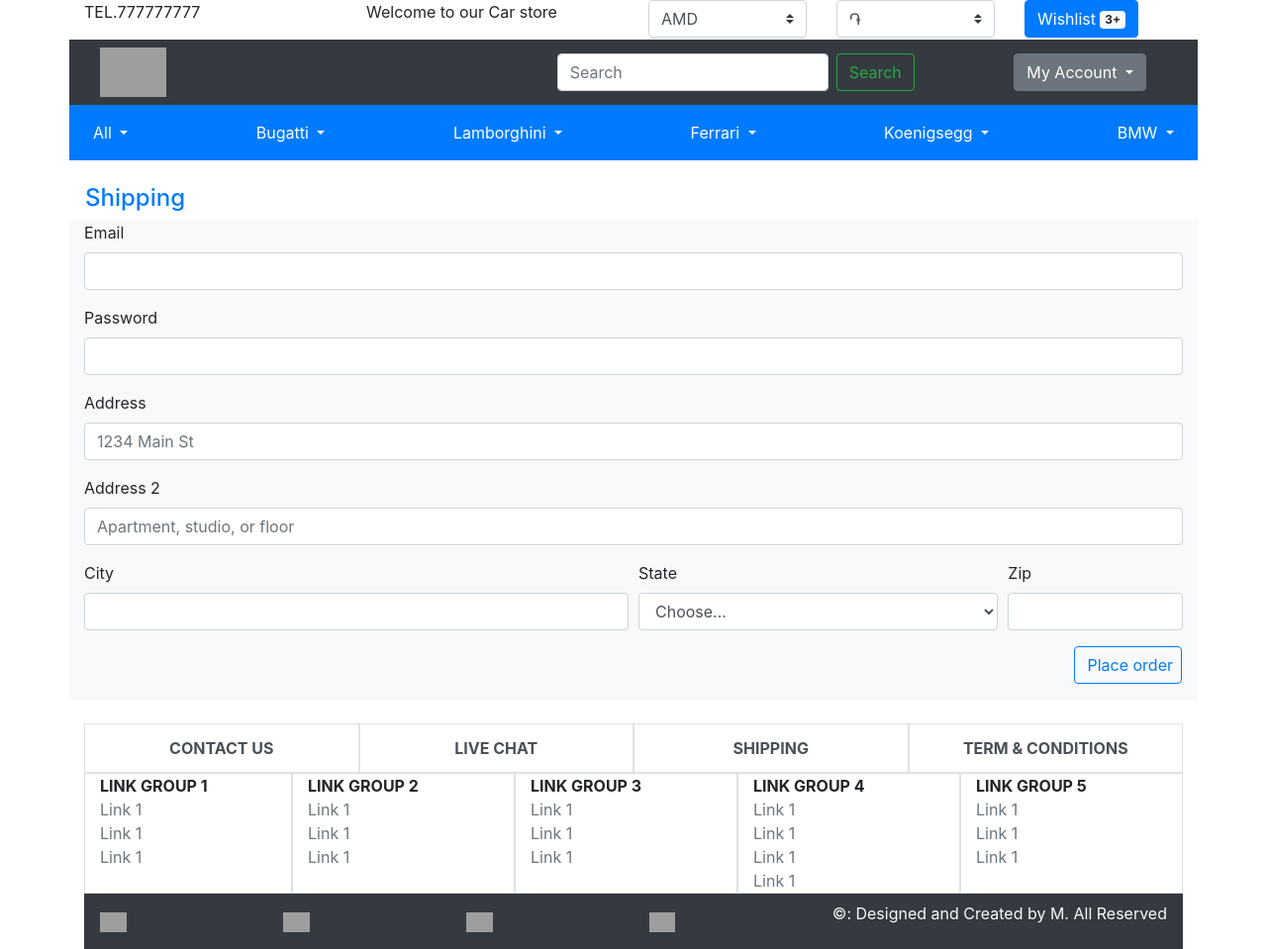
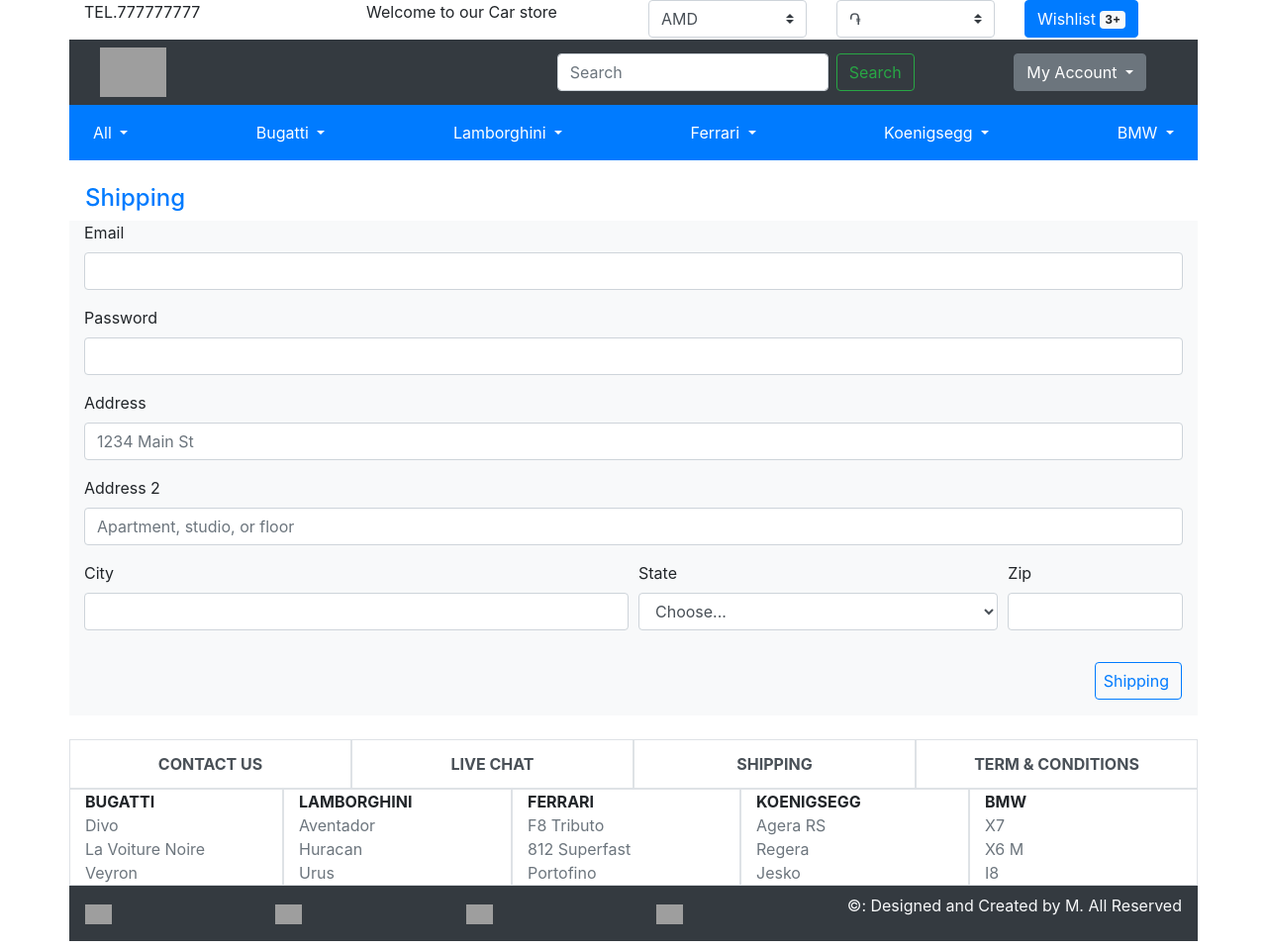
Before and after one commit to bootstrap777/shop, a plain HTML site: page shipping.html in a window 1280 px wide. Shown: the whole page at 99% size. Drawn offline with nearby package versions, Linux system fonts and the light colour scheme; grey boxes are pictures that could not be loaded.

Commit message:
Add files via upload

```diff
--- a/shipping.html
+++ b/shipping.html
@@ -165,8 +165,8 @@
 
 
       <main>
-      	<div class="row">
-      		<h4  class="text-primary px-3 col-12">Shipping</h4>
+        <div class="row">
+        	<h4  class="text-primary px-3 col-12">Shipping</h4>
       	 <form class="badge-light col-12">
 
   <div class="form-row">
@@ -204,11 +204,13 @@
       <input type="text" class="form-control" id="inputZip">
     </div>
   </div>
-   <div class="row d-flex justify-content-end pb-3 pr-3">
+  <div class="row d-flex justify-content-end pb-3 pr-3 pt-3">
 
-            <a href="order.html" class="btn btn-outline-primary pr-2">Place order</a>
+            <a href="order.html" class="btn btn-outline-primary pl-2">Shipping</a>
         </div>
         </div>
+
+    </div>
       </main>
 
 
@@ -245,48 +247,48 @@
     <div class="row">
       <div class="col-lg d-none d-lg-block col pr-0 border">
         <ul class="list-group">
-          <span class="text-uppercase font-weight-bold">Link Group 1</span>
-          <a href="#" class="action text-decoration-none  text-secondary">Link 1</a>
-          <a href="#" class="=action text-decoration-none  text-secondary">Link 1</a>
-          <a href="#" class="=action text-decoration-none  text-secondary">Link 1</a>
+          <span class="text-uppercase font-weight-bold">Bugatti</span>
+          <a href="#" class="action text-decoration-none  text-secondary">Divo</a>
+          <a href="#" class="=action text-decoration-none  text-secondary">La Voiture Noire</a>
+          <a href="#" class="=action text-decoration-none  text-secondary">Veyron</a>
         </ul>
 
       </div>
       <div class="col-lg d-none d-lg-block border">
         <ul class="list-group">
-          <span class="text-uppercase font-weight-bold">Link Group 2</span>
-          <a href="#" class="action text-decoration-none  text-secondary">Link 1</a>
-          <a href="#" class="=action text-decoration-none  text-secondary">Link 1</a>
-          <a href="#" class="=action text-decoration-none  text-secondary">Link 1</a>
+          <span class="text-uppercase font-weight-bold">Lamborghini</span>
+          <a href="#" class="action text-decoration-none  text-secondary">Aventador</a>
+          <a href="#" class="=action text-decoration-none  text-secondary">Huracan</a>
+          <a href="#" class="=action text-decoration-none  text-secondary">Urus</a>
         </ul>
 
 
       </div>
       <div class="col-lg d-none d-lg-block  border">
         <ul class="list-group">
-          <span class="text-uppercase font-weight-bold">Link Group 3</span>
-          <a href="#" class="action text-decoration-none  text-secondary">Link 1</a>
-          <a href="#" class="=action text-decoration-none  text-secondary">Link 1</a>
-          <a href="#" class="=action text-decoration-none  text-secondary">Link 1</a>
+          <span class="text-uppercase font-weight-bold">Ferrari</span>
+          <a href="#" class="action text-decoration-none  text-secondary">F8 Tributo</a>
+          <a href="#" class="=action text-decoration-none  text-secondary">812 Superfast</a>
+          <a href="#" class="=action text-decoration-none  text-secondary">Portofino</a>
         </ul>
 
       </div>
       <div class="col-lg d-none d-lg-block  border">
         <ul class="list-group">
-          <span class="text-uppercase font-weight-bold">Link Group 4</span>
-          <a href="#" class="action text-decoration-none  text-secondary">Link 1 </a>
-          <a href="#" class="=action text-decoration-none  text-secondary">Link 1</a>
-          <a href="#" class="=action text-decoration-none  text-secondary">Link 1</a>
-          <a href="#" class="=action text-decoration-none  text-secondary">Link 1</a>
+          <span class="text-uppercase font-weight-bold">Koenigsegg</span>
+          <a href="#" class="action text-decoration-none  text-secondary">Agera RS </a>
+          <a href="#" class="=action text-decoration-none  text-secondary">Regera</a>
+          <a href="#" class="=action text-decoration-none  text-secondary">Jesko</a>
+
         </ul>
 
       </div>
       <div class="col-lg d-none d-lg-block border">
         <ul class="list-group">
-          <span class="text-uppercase font-weight-bold">Link Group 5</span>
-          <a href="#" class="action text-decoration-none text-secondary">Link 1</a>
-          <a href="#" class="=action text-decoration-none  text-secondary">Link 1</a>
-          <a href="#" class="=action text-decoration-none  text-secondary">Link 1</a>
+          <span class="text-uppercase font-weight-bold">BMW</span>
+          <a href="#" class="action text-decoration-none text-secondary">X7</a>
+          <a href="#" class="=action text-decoration-none  text-secondary">X6 M</a>
+          <a href="#" class="=action text-decoration-none  text-secondary">I8</a>
         </ul>
 
       </div>
@@ -388,8 +390,27 @@
 </div>
 
 
+    <!-- Modal -->
+    <div class="modal" id="finishModal" tabindex="-1" role="dialog">
+  <div class="modal-dialog">
+    <div class="modal-content">
+      <div class="modal-header">
+        <h5 class="modal-title">Order</h5>
+        <button type="button" class="close" data-dismiss="modal" aria-label="Close">
+          <span aria-hidden="true">&times;</span>
+        </button>
+      </div>
+      <div class="modal-body">
+        <p>Thank you, your order is on the way</p>
+        <img src="https://www.logodesignlove.com/images/similar/cider-logo-smile.jpg" height="100px">
+      </div>
+      <div class="modal-footer">
+        <button type="button" class="btn btn-primary" data-dismiss="modal">Close</button>
 
-
+      </div>
+    </div>
+  </div>
+</div>
 
     <!-- Optional JavaScript -->
     <!-- jQuery first, then Popper.js, then Bootstrap JS -->
```
Also changed, not shown: account.html (+21 -21 lines), cart.html (+21 -21 lines), history.html (+21 -21 lines), index.html (+25 -84 lines), order.html (+21 -21 lines), payment.html (+21 -21 lines), product.html (+22 -22 lines), shop.html (+21 -21 lines).
